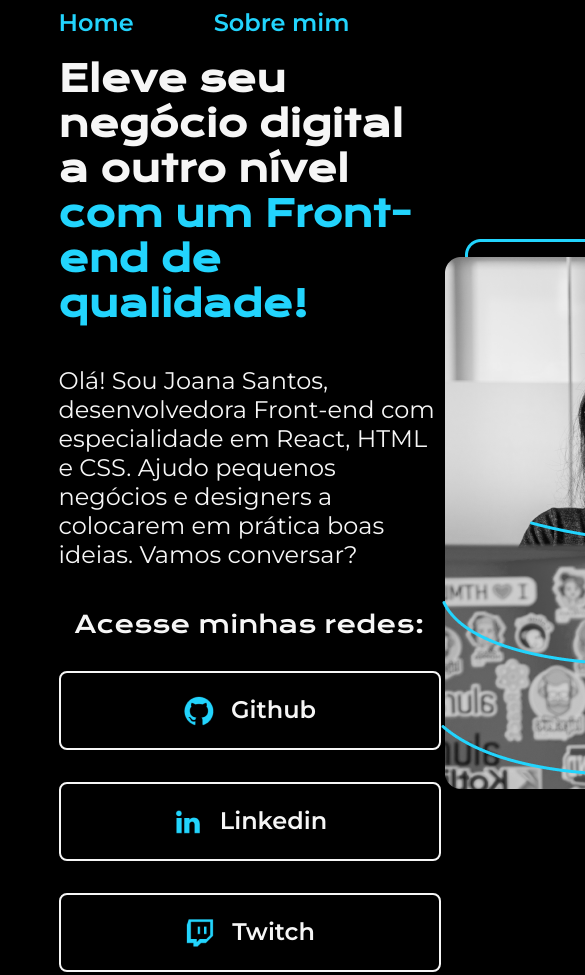
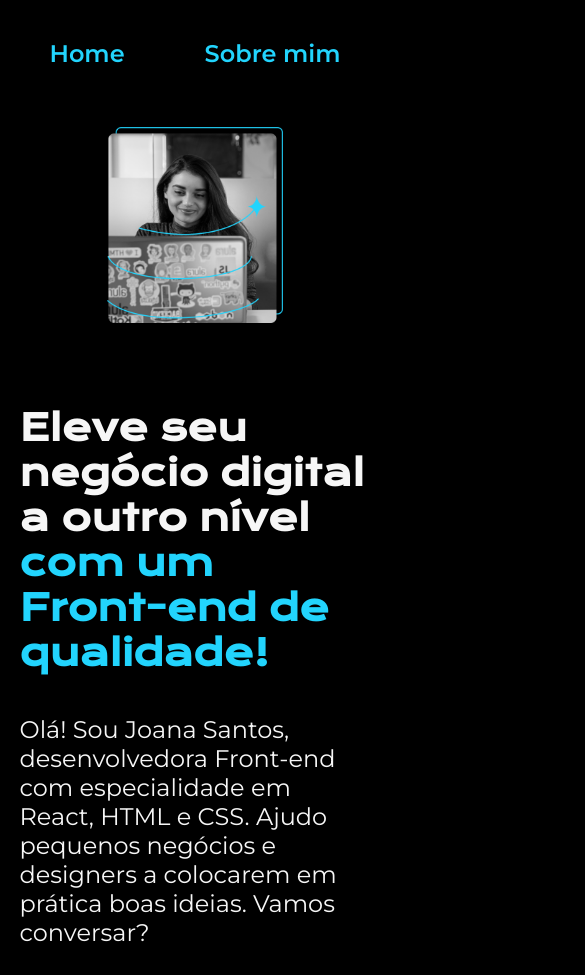
Before and after one commit to WereleyD/ExerciciosAlura, a plain HTML site: page index.html in a window 390 px wide. Shown: the top 975 px of the page, 585 px wide, since content can reach past the window. Drawn offline with nearby package versions, Linux system fonts and the light colour scheme.

Commit message:
responsividade mobile

```diff
--- a/index.html
+++ b/index.html
@@ -31,23 +31,23 @@
         <div class="apresentacao__links">
           <h2 class="apresentacao__links__subtitulo">Acesse minhas redes:</h2>
           <a
-            class="apresentacao__links__link"
+            class="apresentacao__links__navegacao"
             href="https://github.com/WereleyD"
           >
             <img src="assets/git-ico.png" /> Github
           </a>
           <a
-            class="apresentacao__links__link"
+            class="apresentacao__links__navegacao"
             href="https://www.linkedin.com/in/wesley-valmir-dieterich-0a1b83221/"
           >
             <img src="assets/link-ico.png" /> Linkedin
           </a>
-          <a class="apresentacao__links__link" href="https://twitch.tv/wereley">
+          <a class="apresentacao__links__navegacao" href="https://twitch.tv/wereley">
             <img src="assets/twitch-ico.png" />Twitch
           </a>
         </div>
       </section>
-      <img src="assets/image.png" alt="Foto da Joana Santos programando" />
+      <img class="apresentacao__imagem" src="assets/image.png" alt="Foto da Joana Santos programando" />
     </main>
     <footer class="rodape">Desenvolvido por Wereley</footer>
   </body>
--- a/styles/style.css
+++ b/styles/style.css
@@ -35,7 +35,7 @@ body{
 
 .cabecalho__menu__link{
     font-family: var(--fonte-secundaria);
-    font-size: 24px;
+    font-size: 1.5rem;
     font-weight: 600;
     color: var(--cor-terciaria);
     text-decoration: none;
@@ -46,17 +46,18 @@ body{
     display: flex;
     align-items: center;
     justify-content: space-between;
+    gap: 82px;
 }
 
 .apresentacao__conteudo{
-    width: 615px;
+    width: 50%;
     display: flex;
     flex-direction: column;
     gap: 40px;
 }
 
 .apresentacao__conteudo__titulo{
-    font-size: 36px;
+    font-size: 2.25rem;
     font-family: var(--fonte-primaria);
 }
 
@@ -65,7 +66,7 @@ body{
 }
 
 .apresentacao__conteudo_texto{
-    font-size: 24px;
+    font-size: 1.5rem;
     font-family: var(--fonte-secundaria);
 }
 
@@ -80,16 +81,16 @@ body{
 .apresentacao__links__subtitulo{
     font-family: var(--fonte-primaria);
     font-weight: 400;
-    font-size: 24px;
+    font-size: 1.5rem;
 }
 
-.apresentacao__links__link{
+.apresentacao__links__navegacao{
     display: flex;
     justify-content: center;
-    width: 378px;
+    width: 50%;
     text-align: center;
     border-radius: 8px;
-    font-size: 24px;
+    font-size: 1.5rem;
     padding: 21.5px 0;
     text-decoration: none;
     color: var(--cor-secundaria);
@@ -103,11 +104,31 @@ body{
     background-color: var(--cor-hover);
 }
 
+.apresentacao__imagem{
+    width: 50%;
+}
+
 .rodape{
     color: var(--cor-primaria);
     background-color: var(--cor-terciaria);
     padding: 24px;
     text-align: center;
     font-family: var(--fonte-secundaria);
-    font-size: 24px;
+    font-size: 1.5rem;
 }
+
+@media (max-width: 1200px){
+    .cabecalho{
+        padding: 10%;
+    }
+    .cabecalho__menu{
+        justify-content: center;
+    }
+    .apresentacao{
+        flex-direction: column-reverse;
+        padding: 5% 5%;
+    }
+    .apresentacao__conteudo{
+        width: auto;
+    }
+}
```
Also changed, not shown: about.html (+1 -1 lines).
